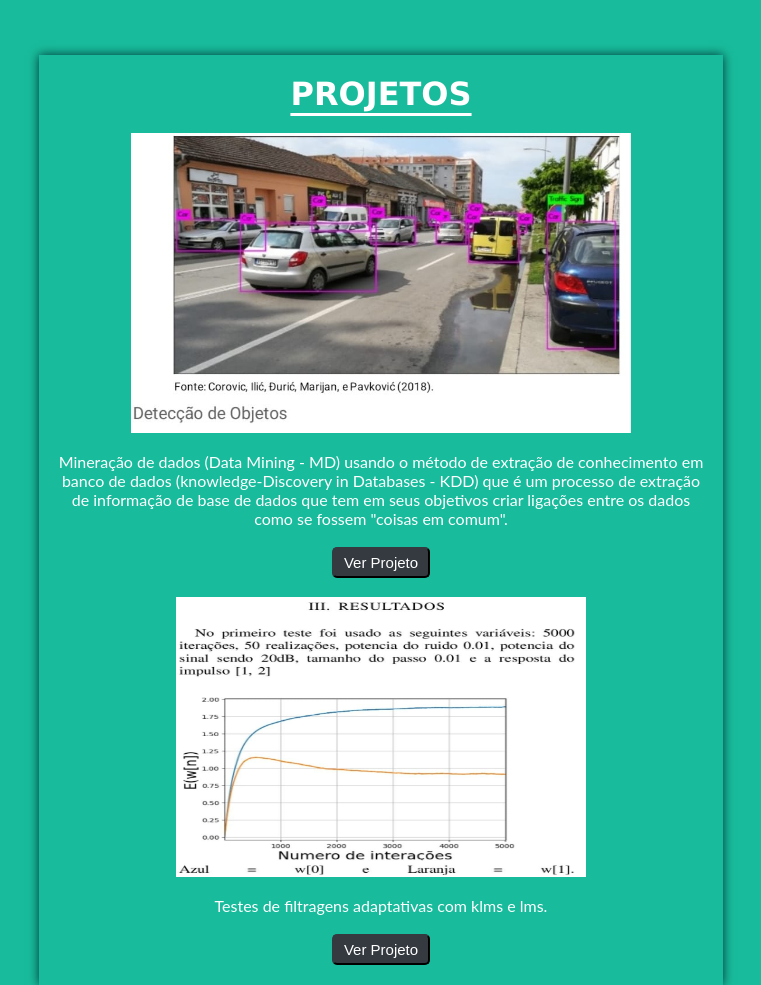
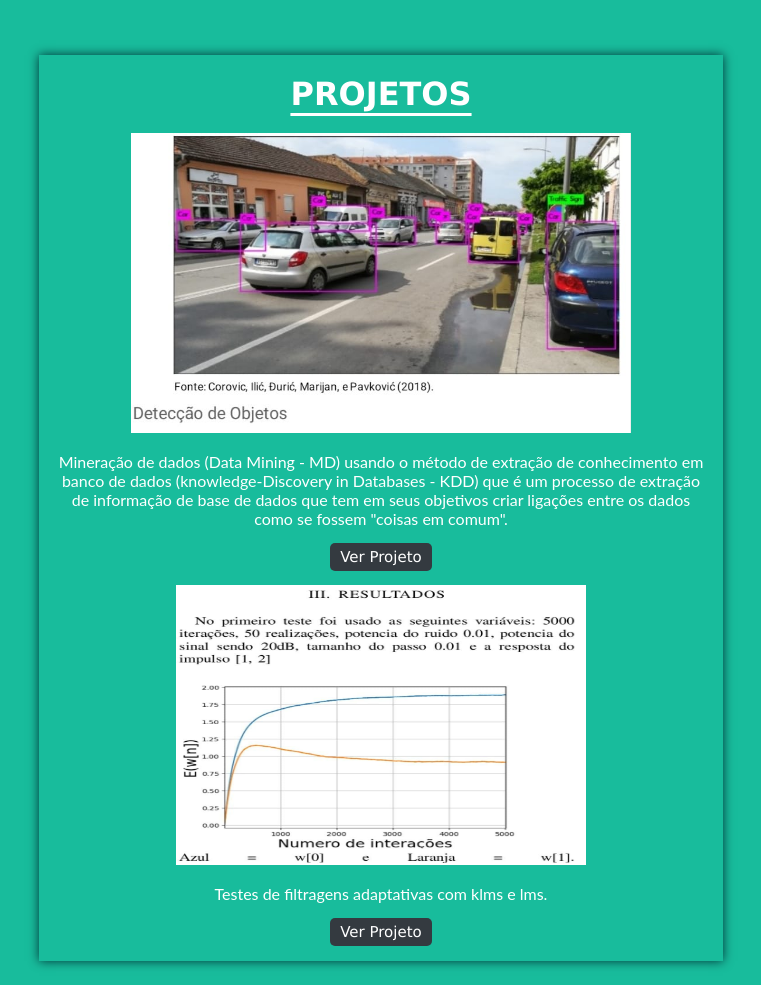
Before and after one commit to Rick070203/portfolio, a plain HTML site: page index.html in a window 1280 px wide. Shown: the part 1280-2265 px from the top of the page, without its empty margins (259-1020 px from the left). Drawn offline with Linux system fonts and the light colour scheme.

Commit message:
Update index.html

```diff
--- a/index.html
+++ b/index.html
@@ -233,7 +233,7 @@
             <p class="p-btn">
                 <a href="#contato" class="btn btn-dark my-2">Contato</a>
             </p>
-            <a href="#"><i style="color:white" class="fab fa-github"></i></a>
+            <a href="https://github.com/CarlosDanielBatista"><i style="color:white" class="fab fa-github"></i></a>
             <a href="https://www.linkedin.com/in/carlos-daniel-batista-8440171ab/?originalSubdomain=br"><i style="color:white" class="fab fa-linkedin"></i></a>
             <a href="https://www.instagram.com/batista_carlos1/"><i style="color:white" class="fab fa-instagram"></i></a>
             <a href="https://web.whatsapp.com/send?phone=47999361028"><i style="color:white" class="fab fa-whatsapp-square"></i></a>
@@ -278,8 +278,6 @@
         <div class="container">
             <h2 class="text-center jumbotron-heading titulosBrancos">Projetos</h2>
             <div class="row">
-                <div class="col-md-6">
-                    <div class="card mb-4 box-shadow">
                         <img class="card-img-top"
                         data-src="holder.js/100px225?theme=thumb&amp;bg=55595c&amp;fg=eceeef&amp;text=Thumbnail"
                         alt="Thumbnail [100%x225]" src="1.jpg" data-holder-rendered="true"
@@ -293,14 +291,11 @@
                     </p><br>
                     <div class="d-flex justify-content-between align-items-center">
                         <div class="btn-group">
-                                    <button type="button" class="btn btn-dark my-2">Ver Projeto</button>
-                                </div>
-                            </div>
+                            <a type="button" class="btn btn-dark my-2" href="https://github.com/CarlosDanielBatista/SmartTomada">Ver Projeto</a>
                         </div>
                     </div>
                 </div><br>
-                <div class="col-md-6">
-                    <div class="card mb-4 box-shadow">
+                <div>
                     <img class="card-img-top"
                         data-src="holder.js/100px225?theme=thumb&amp;bg=55595c&amp;fg=eceeef&amp;text=Thumbnail"
                         alt="Thumbnail [100%x225]" src="2.jpg" data-holder-rendered="true"
@@ -310,8 +305,7 @@
                         </p><br>
                         <div class="d-flex justify-content-between align-items-center">
                             <div class="btn-group">
-                                    <button type="button" class="btn btn-dark my-2">Ver Projeto</button>
-                                </div>
+                                <a type="button" class="btn btn-dark my-2" href="https://github.com/CarlosDanielBatista/Bolsa2021/">Ver Projeto</a>
                             </div>
                         </div>
                     </div>
```
Lines whose indentation alone changed are shown as unchanged.
